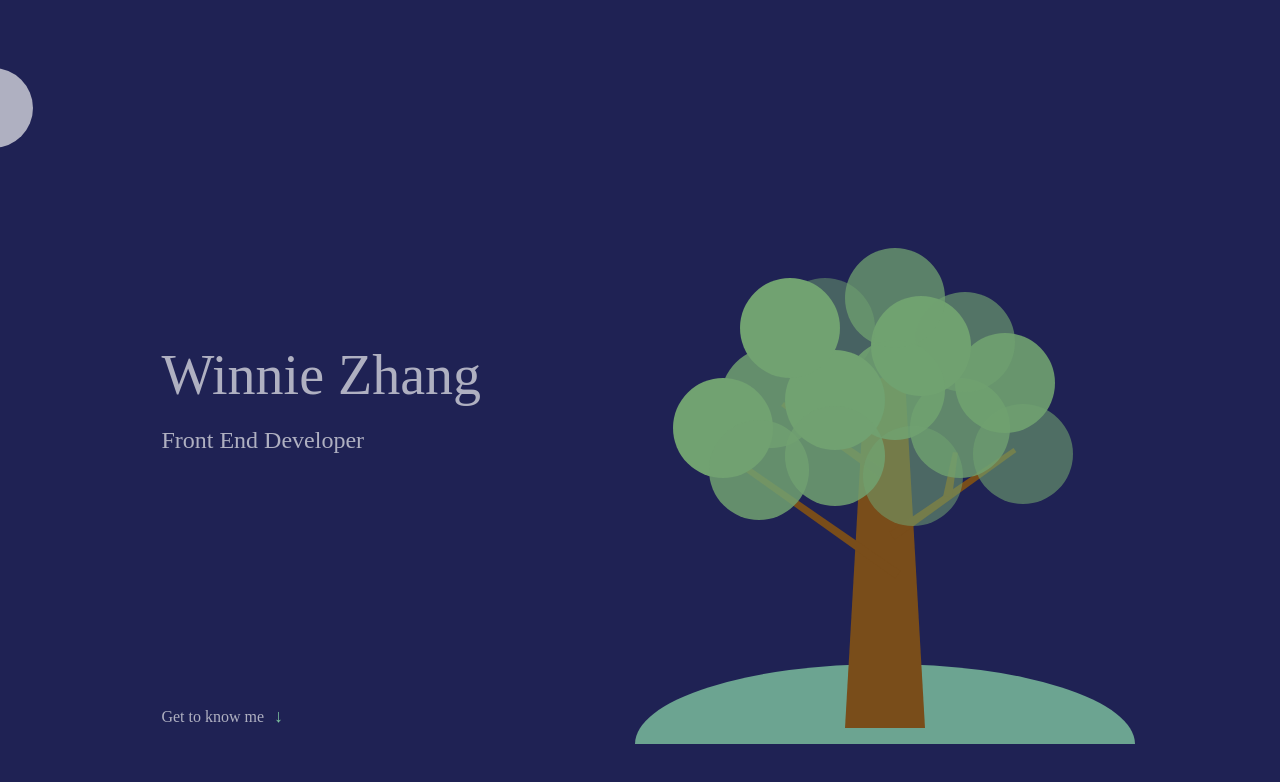
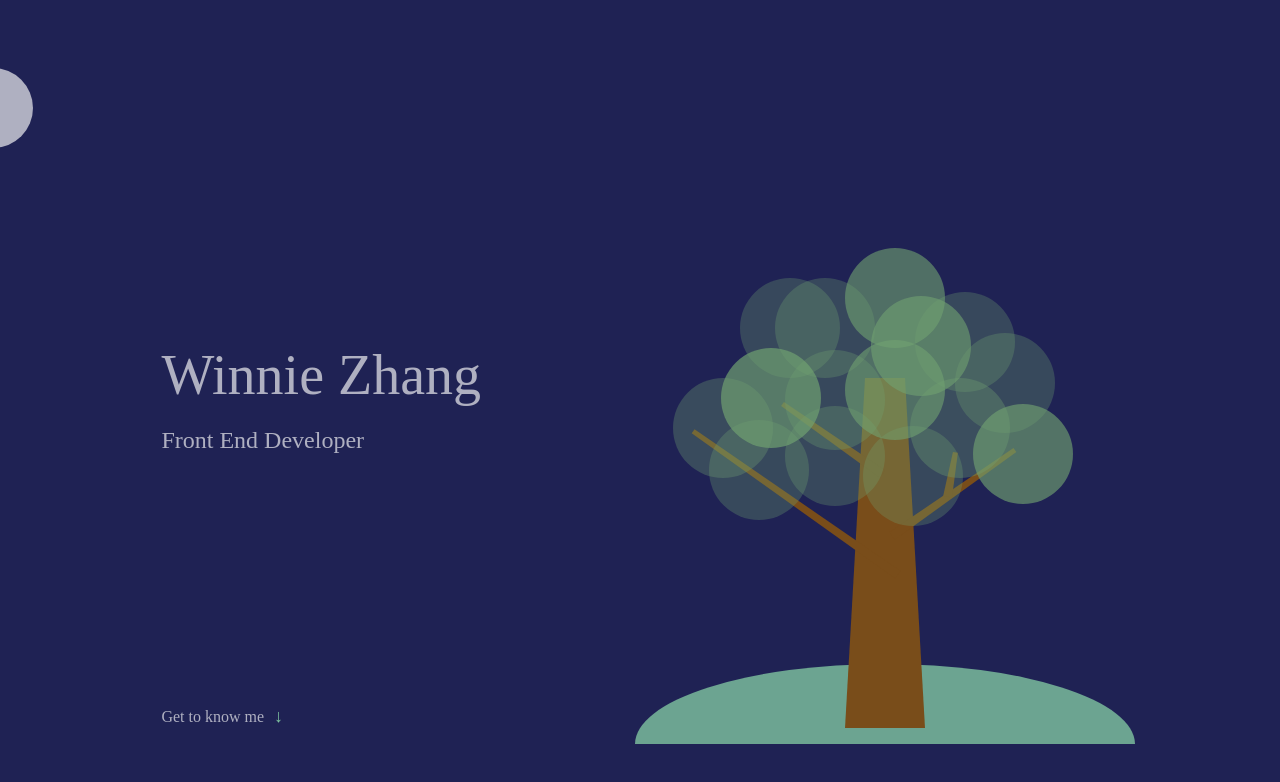
Before and after one commit to yfzwinnie/portfolio, an Angular app: page / in a window 1280 px wide. Shown: the top 782 px of the page. Built offline with nearby package versions, Linux system fonts and the light colour scheme; a web font is replaced by a local one.

Commit message:
animate leaves

```diff
--- a/src/app/app.component.scss
+++ b/src/app/app.component.scss
@@ -155,6 +155,7 @@ $brown: #794d1a;
                         height: 80px;
                         background: $green;
                         border-radius: 50px;
+                        transition: 1s;
 
                         @media (min-width: 480px) {
                             width: 100px;
@@ -165,84 +166,100 @@ $brown: #794d1a;
                             opacity: 80%;
                             top: 0;
                             left: 65px;
+                            animation: fade 20s ease-in infinite both;
                         }
 
                         &:nth-child(2) {
                             left: 128px;
                             top: 26px;
                             opacity: 60%;
+                            animation: fade 20s ease-out 2s infinite reverse both;
                         }
 
                         &:nth-child(3) {
                             bottom: 295px;
                             left: 110px;
                             opacity: 90%;
+                            animation: fade 20s ease-in 4s infinite alternate both;
                         }
 
                         &:nth-child(4) {
                             bottom: 332px;
                             left: 26px;
+                            animation: fade 20s ease-in 6s infinite alternate-reverse both;
                         }
 
                         &:nth-child(5) {
                             bottom: 336px;
                             left: 70px;
                             opacity: 65%;
+                            animation: fade 20s ease-in 8s infinite both;
                         }
 
                         &:nth-child(6) {
                             bottom: 280px;
                             right: 104px;
                             opacity: 85%;
+                            animation: fade 20s ease-out infinite reverse both;
                         }
 
                         &:nth-child(7) {
                             top: 0;
                             right: 152px;
+                            animation: fade 20s ease-in 2s infinite both;
+
                         }
 
                         &:nth-child(8) {
                             top: 42px;
                             right: 116px;
                             opacity: 85%;
+                            animation: fade 20s ease-in-out 4s infinite alternate both;
                         }
 
                         &:nth-child(9) {
                             bottom: 288px;
                             opacity: 90%;
+                            animation: fade 20s ease-out 6s infinite alternate-reverse both;
                         }
 
                         &:nth-child(10) {
                             bottom: 380px;
                             opacity: 75%;
+                            animation: fade 20s ease-in 8s infinite reverse both;
                         }
 
                         &:nth-child(11) {
                             right: 50px;
                             bottom: 350px;
                             opacity: 50%;
+                            animation: fade 20s 10s infinite both ease-in;
                         }
 
                         &:nth-child(12) {
                             bottom: 278px;
                             right: 40px;
+                            animation: fade 20s 15s infinite both ease-in;
                         }
 
                         &:nth-child(13) {
                             bottom: 350px;
                             right: 85px;
+                            animation: fade 20s 20s infinite both ease-in;
                         }
 
                         &:nth-child(14) {
                             top: 28px;
                             right: 40px;
                             opacity: 85%;
+                            animation: fade 20s 5s infinite both ease-in;
                         }
 
                         &:nth-child(15) {
                             top: 48px;
                             left: 18px;
                             opacity: 55%;
+                            animation: fade 20s 10s infinite both ease-in;
                         }
                     }
                 }
@@ -279,3 +296,10 @@ $brown: #794d1a;
     20% { transform: translateY(0px) }
     50%, 100% { transform: translateY(0px)}
 }
+
+@keyframes fade {
+    0% { opacity: 30% }
+    40% { opacity: 40% }
+    60% { opacity: 80% }
+    100% { opacity: 60% }
+}
```
